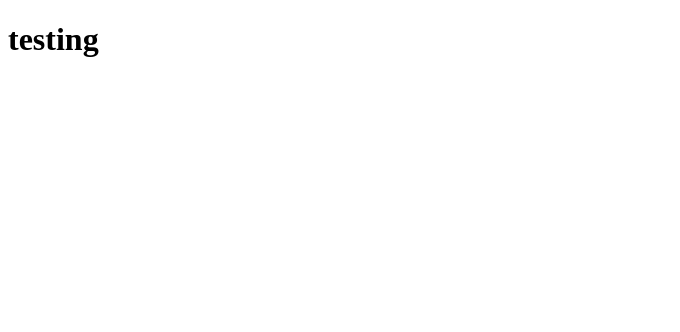
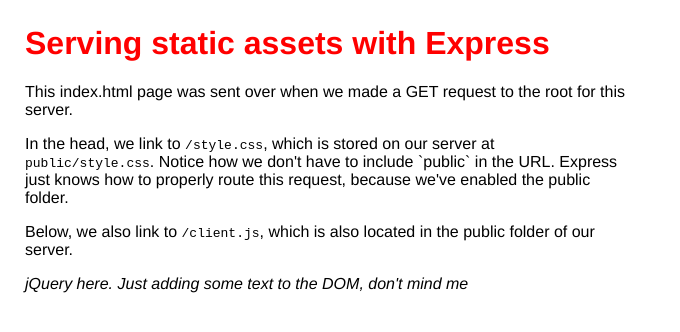
Before and after one commit to krp312/snobbly, a website: page views/index.html in a window 1280 px wide. Shown: the whole page, without its empty margins (0-680 px from the left). Drawn offline with nearby package versions, Linux system fonts and the light colour scheme.

Commit message:
adding frontend boilerplate to test

```diff
--- a/public/index.css
+++ b/public/index.css
@@ -0,0 +1,17 @@
+* {
+  box-sizing: border-box;
+}
+
+body {
+  font-family: helvetica, arial, sans-serif;
+  margin: 25px;
+}
+
+h1 {
+  font-weight: bold;
+  color: red;
+}
+
+p {
+  max-width: 600px;
+}
--- a/public/index.js
+++ b/public/index.js
@@ -0,0 +1,4 @@
+$(function() {
+  console.log('jQuery running, adding some text to DOM')
+  $('main').append('<p><em>jQuery here. Just adding some text to the DOM, don\'t mind me</em></p>');
+})
--- a/views/index.html
+++ b/views/index.html
@@ -1,14 +1,35 @@
 <!DOCTYPE html>
+<html lang="en">
   <head>
+    <title>HOWTO: static assets</title>
+    <meta name="description" content="How to serve static assets with Express, by Thinkful">
+    <link id="favicon" rel="icon" href="//tf-assets-prod.s3.amazonaws.com/splash/logo/favicon.ico" type="image/x-icon">
     <meta charset="utf-8">
     <meta http-equiv="X-UA-Compatible" content="IE=edge">
-    <title>testing</title>
-    <meta name="description" content="">
     <meta name="viewport" content="width=device-width, initial-scale=1">
+    <link rel="stylesheet" href="/index.css">
   </head>
   <body>
-    <h1>testing</h1>
+    <header role="banner">
+      <h1>Serving static assets with Express</h1>
+    </header>
+
+    <main role="main">
+      <p>This index.html page was sent over when we made a GET request to the root for this server.
+      </p>
+      <p>In the head, we link to <code>/style.css</code>, which is stored on our server at <code>public/style.css</code>. Notice how we don't have to include `public` in the URL. Express just knows how to properly route this request, because we've enabled the public folder.</p>
+      <p>Below, we also link to <code>/client.js</code>, which is also located in the public folder of our server.</p>
+    </main>
+
+
+
+    <script src="//code.jquery.com/jquery-2.2.1.min.js"
+            integrity="sha256-gvQgAFzTH6trSrAWoH1iPo9Xc96QxSZ3feW6kem+O00="
+            crossorigin="anonymous"></script>
+    <script src="/index.js"></script>
+
   </body>
 </html>
 
+
 <!-- only need to use file names when referring to js and css files because of how express is set up -->
```
